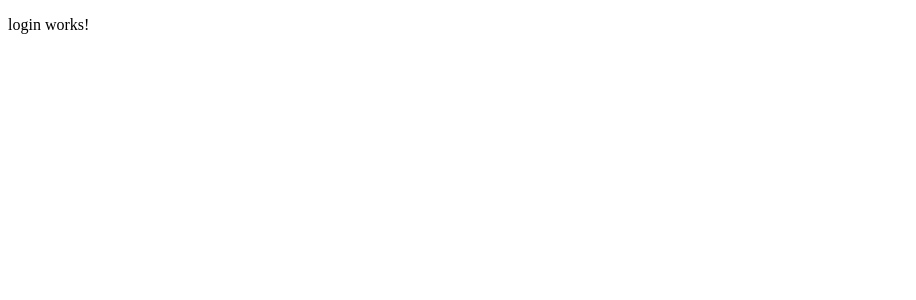
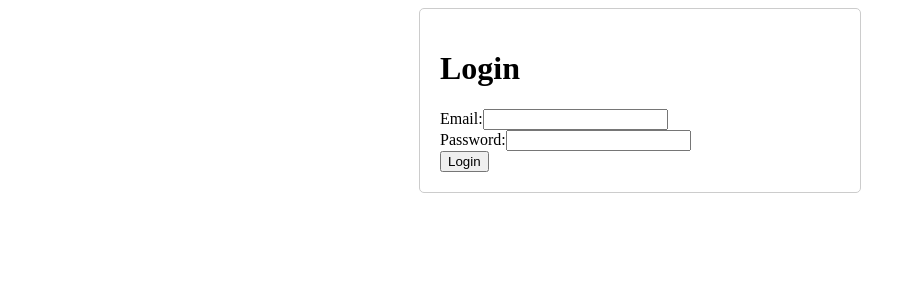
Before and after one commit to puppy09/ProyectoAngular, an Angular app in the folder sweeney/: page /login in a window 1280 px wide. Before the commit this address led to /. Shown: the top 300 px of the page, without its empty margins (0-916 px from the left). Built offline with nearby package versions, Linux system fonts and the light colour scheme.

Commit message:
Login Funcional

```diff
--- a/sweeney/src/app/app.component.html
+++ b/sweeney/src/app/app.component.html
@@ -1 +1,2 @@
-<app-login></app-login>
+<router-outlet>
+</router-outlet>
--- a/sweeney/src/app/app.component.ts
+++ b/sweeney/src/app/app.component.ts
@@ -1,11 +1,13 @@
 import { Component } from '@angular/core';
 import { RouterOutlet } from '@angular/router';
 import { LoginComponent } from "./login/login.component";
+import { HttpClient } from '@angular/common/http';
+import { MenuPrincipalComponent } from './menu-principal/menu-principal.component';
 
 @Component({
   selector: 'app-root',
   standalone: true,
-  imports: [RouterOutlet, LoginComponent],
+  imports: [RouterOutlet, LoginComponent, MenuPrincipalComponent],
   templateUrl: './app.component.html',
   styleUrl: './app.component.css'
 })
--- a/sweeney/src/app/app.config.ts
+++ b/sweeney/src/app/app.config.ts
@@ -2,7 +2,11 @@ import { ApplicationConfig, provideZoneChangeDetection } from '@angular/core';
 import { provideRouter } from '@angular/router';
 
 import { routes } from './app.routes';
+import { provideHttpClient, withFetch } from '@angular/common/http';
 
 export const appConfig: ApplicationConfig = {
-  providers: [provideZoneChangeDetection({ eventCoalescing: true }), provideRouter(routes)]
+  providers: [provideZoneChangeDetection({ eventCoalescing: true }),
+    provideRouter(routes),
+    provideHttpClient(withFetch())
+  ]
 };
--- a/sweeney/src/app/app.routes.ts
+++ b/sweeney/src/app/app.routes.ts
@@ -1,3 +1,8 @@
 import { Routes } from '@angular/router';
+import { LoginComponent } from './login/login.component';
+import { MenuPrincipalComponent } from './menu-principal/menu-principal.component';
 
-export const routes: Routes = [];
+export const routes: Routes = [
+    {path:'login', component: LoginComponent},
+    {path: 'menu', component: MenuPrincipalComponent}
+];
--- a/sweeney/src/app/login/login.component.css
+++ b/sweeney/src/app/login/login.component.css
@@ -0,0 +1,12 @@
+.login-container {
+    max-width: 400px;
+    margin: 0 auto;
+    padding: 20px;
+    border: 1px solid #ccc;
+    border-radius: 5px;
+  }
+
+  .error {
+    color: red;
+    margin-top: 10px;
+  }
--- a/sweeney/src/app/login/login.component.html
+++ b/sweeney/src/app/login/login.component.html
@@ -1 +1,15 @@
-<p>login works!</p>
+<div class="login-container">
+    <h1>Login</h1>
+
+    <div>
+        <label for="email">Email:</label>
+        <input type="email" [(ngModel)]="email" value="gaby@gmail.com"/>
+    </div>
+
+    <div>
+        <label for="password">Password:</label>
+        <input type="password" [(ngModel)]="password" value="12345"/>
+    </div>
+
+    <button (click)="login()" type="submit">Login</button>
+</div>
--- a/sweeney/src/app/login/login.component.ts
+++ b/sweeney/src/app/login/login.component.ts
@@ -1,12 +1,30 @@
-import { Component } from '@angular/core';
+import { Component, NgModule } from '@angular/core';
+import { AuthService } from '../services/auth/auth.service';
+import { FormBuilder, FormGroup, Validators } from '@angular/forms';
+import { CommonModule, NgIf } from '@angular/common';
+import { HttpClient } from '@angular/common/http';
+import { Route, Router } from '@angular/router';
+import { FormsModule } from '@angular/forms';
 
 @Component({
   selector: 'app-login',
   standalone: true,
-  imports: [],
+  imports: [FormsModule, CommonModule],
   templateUrl: './login.component.html',
   styleUrl: './login.component.css'
 })
 export class LoginComponent {
+  email: string='';
+  password: string='';
 
+  constructor (private authSrv: AuthService, private router: Router){
+
+  }
+
+  login(): void{
+    this.authSrv.login(this.email, this.password).subscribe({
+      next: ()=> this.router.navigate(['/menu']),
+      error: (err) => alert({'Error logeando': err})
+    })
+  }
 }
--- /dev/null
+++ b/sweeney/src/app/menu-principal/menu-principal.component.html
@@ -0,0 +1 @@
+<p>menu-principal works!</p>
--- a/sweeney/src/app/services/api.service.ts
+++ b/sweeney/src/app/services/api.service.ts
@@ -1,11 +1,15 @@
 import { Injectable } from '@angular/core';
 import { HttpClient } from '@angular/common/http';
 import { Observable } from 'rxjs';
+import { environment } from '../../environments/environtment';
 
 @Injectable({
   providedIn: 'root'
 })
 export class ApiService {
+  private apiUrl = environment.apiUrl;
 
-  constructor() { }
+  constructor(private http: HttpClient) { }
+
+
 }
--- /dev/null
+++ b/sweeney/src/app/services/auth/auth.service.ts
@@ -0,0 +1,40 @@
+import { Injectable } from '@angular/core';
+import { environment } from '../../../environments/environtment';
+import { HttpClient } from '@angular/common/http';
+import { Observable, tap } from 'rxjs';
+
+
+@Injectable({
+  providedIn: 'root'
+})
+
+export class AuthService {
+
+  private apiUrl = `${environment.apiUrl}/auth/login`;
+  private tokenKey = 'authToken';
+
+  constructor(private http: HttpClient) { }
+
+  login(email: string, password: string): Observable<any>{
+    return this.http.post<any>(this.apiUrl, {email, contra: password}).pipe(
+      tap(response => {
+        if(response.token){
+          console.log(response.token);
+          this.setToken(response.token)
+        }
+      })
+    )
+  }
+
+  private setToken(token: string): void{
+    localStorage.setItem(this.tokenKey, token);
+  }
+
+  private getToken(): string | null{
+    return localStorage.getItem(this.tokenKey);
+  }
+
+  logout(): void{
+    localStorage.removeItem(this.tokenKey);
+  }
+}
```
Also changed, not shown: sweeney/src/app/menu-principal/menu-principal.component.ts (added, +12 -0 lines), sweeney/src/app/menu-principal/menu-principal.component.css (added), 2 other files (tests, documents, lock files or other folders).
